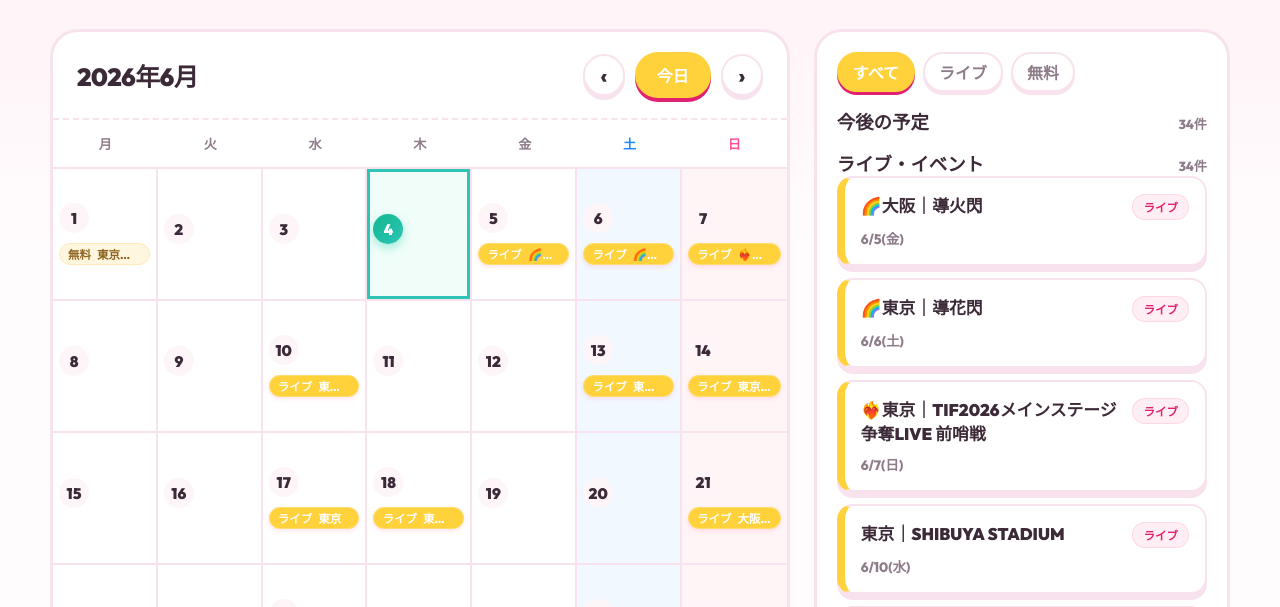
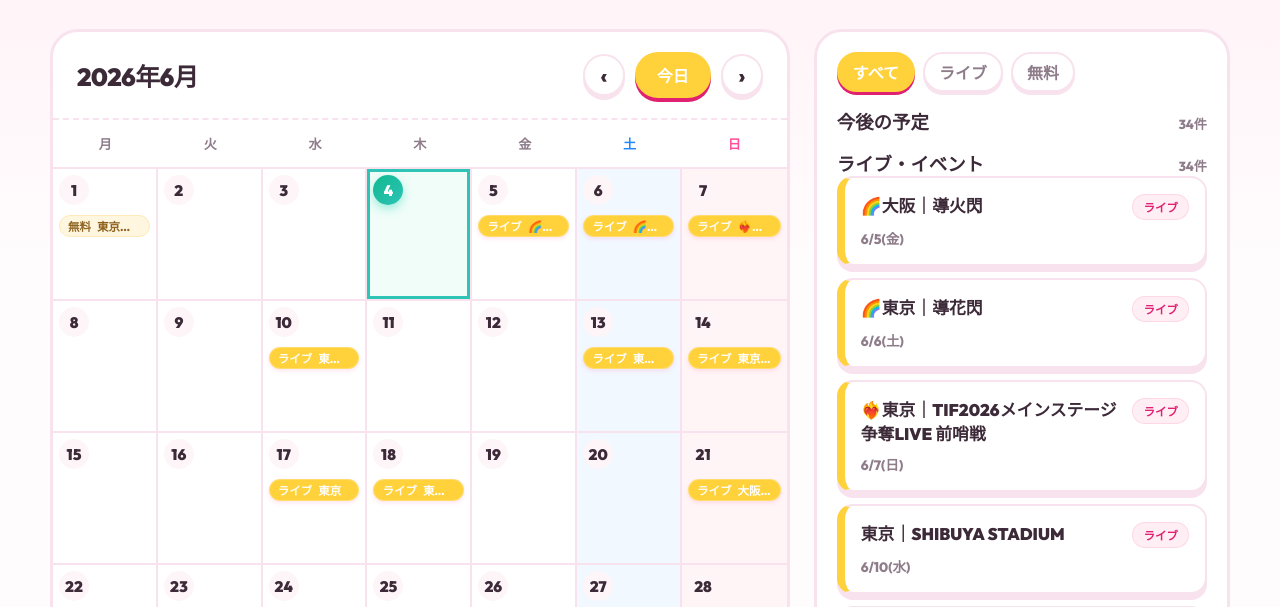
Before and after one commit to jazznuma/oshi-calendar, a website: page docs/hbn/index.html in a window 1280 px wide. Shown: the part 144-751 px from the top of the page. Drawn offline with Linux system fonts and the light colour scheme; a web font is replaced by a local one.

Commit message:
Style: Align calendar day numbers to top-left

```diff
--- a/docs/styles.css
+++ b/docs/styles.css
@@ -350,6 +350,10 @@ a {
 }
 
 .day-button {
+  display: flex;
+  flex-direction: column;
+  align-items: flex-start;
+  justify-content: flex-start;
   width: 100%;
   min-height: 100%;
   padding: 0;
@@ -357,7 +361,7 @@ a {
   background: transparent;
   color: inherit;
   cursor: pointer;
-  text-align: inherit;
+  text-align: left;
 }
 
 .day-number {
@@ -393,6 +397,7 @@ a {
   display: grid;
   gap: 5px;
   margin-top: 6px;
+  width: 100%;
 }
 
 .event-chip {
```
